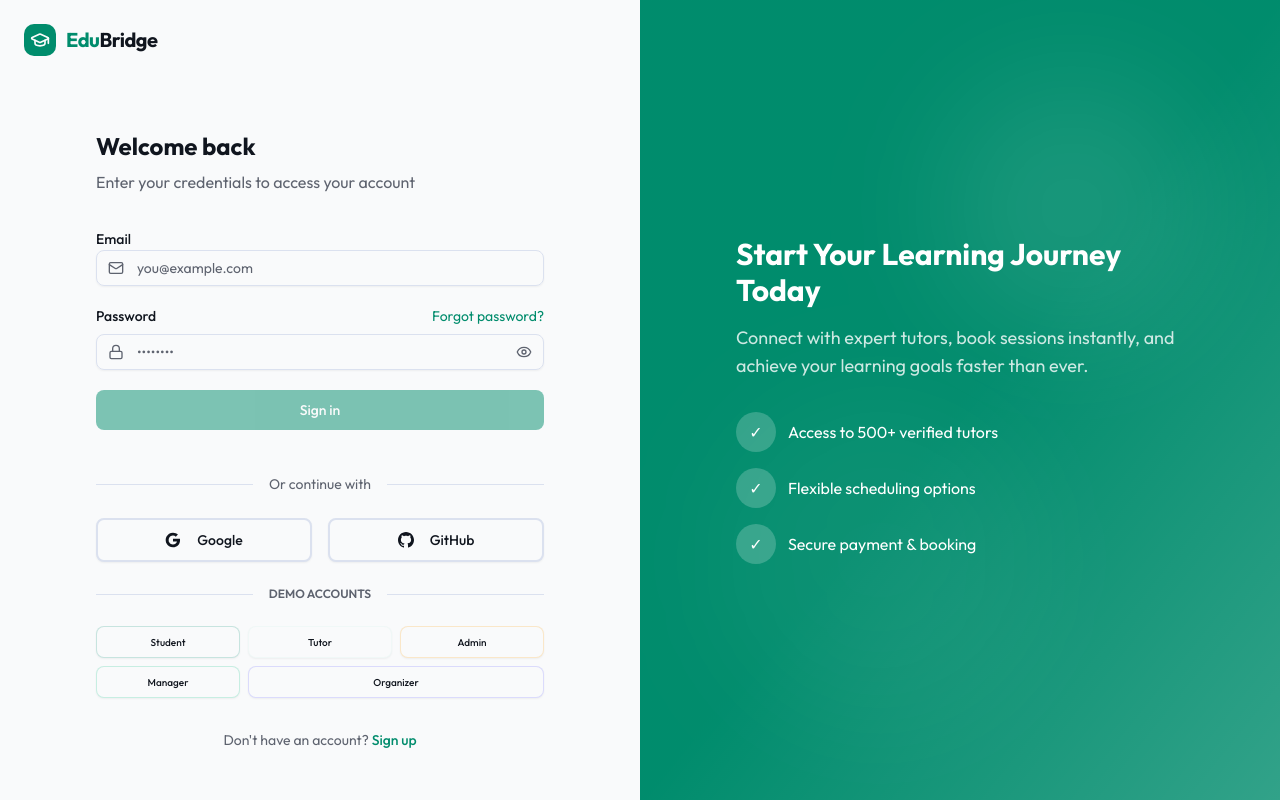
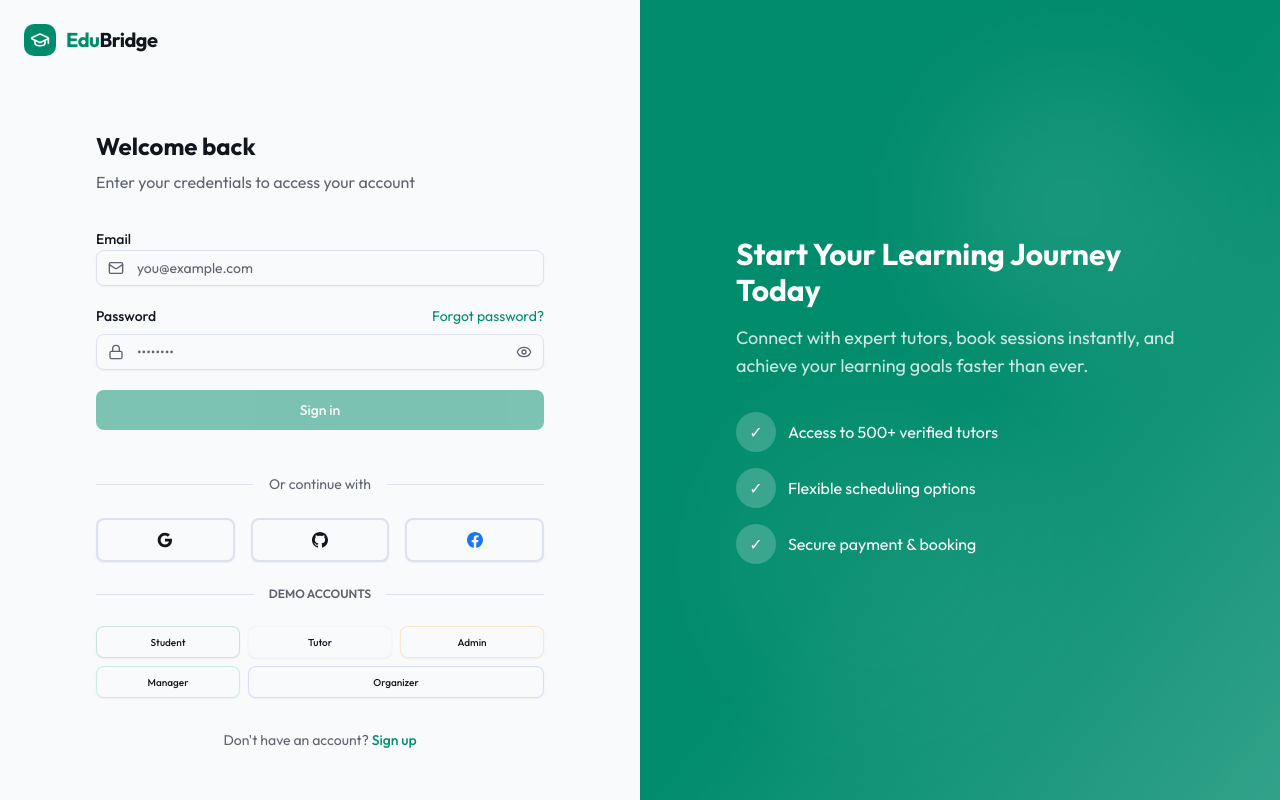
Before and after one commit to mozammal01/education-bridge-client, a Next.js app: page /login in a window 1280 px wide. Built offline with nearby package versions, Linux system fonts and the light colour scheme; no server answers.

Commit message:
feat: implement role selection modal and integrate social login providers into auth forms

```diff
--- a/src/components/auth/login-form.tsx
+++ b/src/components/auth/login-form.tsx
@@ -5,7 +5,7 @@
 import { Eye, EyeOff, Mail, Lock, Loader2 } from "lucide-react";
 import { Button } from "@/components/ui/button";
 import { Input } from "@/components/ui/input";
-import { GoogleIcon, GitHubIcon } from "@/components/icons";
+import { GoogleIcon, GitHubIcon, FacebookIcon } from "@/components/icons";
 import { type LoginForm } from "@/types";
 import { toast } from "sonner";
 import { useRouter } from "next/navigation";
@@ -48,7 +48,7 @@
     }
   };
 
-  const handleSocialLogin = async (provider: "google" | "github") => {
+  const handleSocialLogin = async (provider: "google" | "github" | "facebook") => {
     setSocialLoading(provider);
     try {
       const res = await fetch(`${BASE_URL}/api/auth/sign-in/social`, {
@@ -144,7 +144,7 @@
           </div>
         </div>
 
-        <div className="grid grid-cols-2 gap-4">
+        <div className="grid grid-cols-3 gap-4">
           <Button
             variant="outline"
             type="button"
@@ -155,9 +155,8 @@
             {socialLoading === "google" ? (
               <Loader2 className="mr-2 h-4 w-4 animate-spin" />
             ) : (
-              <GoogleIcon className="mr-2" />
+              <GoogleIcon />
             )}
-            Google
           </Button>
           <Button
             variant="outline"
@@ -169,9 +168,21 @@
             {socialLoading === "github" ? (
               <Loader2 className="mr-2 h-4 w-4 animate-spin" />
             ) : (
-              <GitHubIcon className="mr-2" />
+              <GitHubIcon />
             )}
-            GitHub
+          </Button>
+          <Button
+            variant="outline"
+            type="button"
+            className="w-full h-11 border-2 hover:bg-muted"
+            disabled={!!socialLoading}
+            onClick={() => handleSocialLogin("facebook")}
+          >
+            {socialLoading === "facebook" ? (
+              <Loader2 className="mr-2 h-4 w-4 animate-spin" />
+            ) : (
+              <FacebookIcon />
+            )}
           </Button>
         </div>
 
--- a/src/components/auth/register-form.tsx
+++ b/src/components/auth/register-form.tsx
@@ -10,7 +10,7 @@
 import { toast } from "sonner";
 import { useRouter } from "next/navigation";
 import { useAuth } from "@/context/auth-context";
-import { GoogleIcon, GitHubIcon } from "@/components/icons";
+import { GoogleIcon, GitHubIcon, FacebookIcon } from "@/components/icons";
 import { RoleSelectionModal } from "./role-selection-modal";
 import { BASE_URL } from "@/lib/api";
 
@@ -26,7 +26,7 @@
   const [isLoading, setIsLoading] = useState(false);
   const [socialLoading, setSocialLoading] = useState<string | null>(null);
   const [showRoleModal, setShowRoleModal] = useState(false);
-  const [selectedProvider, setSelectedProvider] = useState<"google" | "github">("google");
+  const [selectedProvider, setSelectedProvider] = useState<"google" | "github" | "facebook">("google");
   const router = useRouter();
   const { login } = useAuth();
 
@@ -73,7 +73,7 @@
     }
   };
 
-  const handleSocialClick = (provider: "google" | "github") => {
+  const handleSocialClick = (provider: "google" | "github" | "facebook") => {
     setSelectedProvider(provider);
     setShowRoleModal(true);
   };
@@ -267,7 +267,7 @@
           </div>
         </div>
 
-        <div className="grid grid-cols-2 gap-4">
+        <div className="grid grid-cols-3 gap-4">
           <Button
             variant="outline"
             type="button"
@@ -278,9 +278,8 @@
             {socialLoading === "google" ? (
               <Loader2 className="mr-2 h-4 w-4 animate-spin" />
             ) : (
-              <GoogleIcon className="mr-2" />
+              <GoogleIcon />
             )}
-            Google
           </Button>
           <Button
             variant="outline"
@@ -292,9 +291,21 @@
             {socialLoading === "github" ? (
               <Loader2 className="mr-2 h-4 w-4 animate-spin" />
             ) : (
-              <GitHubIcon className="mr-2" />
+              <GitHubIcon />
             )}
-            GitHub
+          </Button>
+          <Button
+            variant="outline"
+            type="button"
+            className="w-full h-11 border-2 hover:bg-muted"
+            disabled={!!socialLoading}
+            onClick={() => handleSocialClick("facebook")}
+          >
+            {socialLoading === "facebook" ? (
+              <Loader2 className="mr-2 h-4 w-4 animate-spin" />
+            ) : (
+              <FacebookIcon />
+            )}
           </Button>
         </div>
 
--- a/src/components/auth/role-selection-modal.tsx
+++ b/src/components/auth/role-selection-modal.tsx
@@ -17,7 +17,7 @@
   isOpen: boolean;
   onClose: () => void;
   onConfirm: (role: UserRole) => void;
-  provider: "google" | "github";
+  provider: "google" | "github" | "facebook";
   isLoading?: boolean;
 }
 
@@ -34,7 +34,7 @@
     onConfirm(selectedRole);
   };
 
-  const providerName = provider === "google" ? "Google" : "GitHub";
+  const providerName = provider === "google" ? "Google" : provider === "github" ? "GitHub" : "Facebook";
 
   return (
     <Dialog open={isOpen} onOpenChange={onClose}>
--- /dev/null
+++ b/src/components/icons/facebook.tsx
@@ -0,0 +1,16 @@
+import { cn } from "@/lib/utils";
+
+export function FacebookIcon({ className }: { className?: string }) {
+  return (
+    <svg
+      width="18"
+      height="18"
+      viewBox="0 0 24 24"
+      fill="currentColor"
+      xmlns="http://www.w3.org/2000/svg"
+      className={cn("text-[#1877F2]", className)}
+    >
+      <path d="M24 12.073c0-6.627-5.373-12-12-12s-12 5.373-12 12c0 5.99 4.388 10.954 10.125 11.854v-8.385H7.078v-3.47h3.047V9.43c0-3.007 1.792-4.669 4.533-4.669 1.312 0 2.686.235 2.686.235v2.953H15.83c-1.491 0-1.956.925-1.956 1.874v2.25h3.328l-.532 3.47h-2.796v8.385C19.612 23.027 24 18.062 24 12.073z" />
+    </svg>
+  );
+}
--- a/src/components/icons/index.ts
+++ b/src/components/icons/index.ts
@@ -1,2 +1,3 @@
 export { GoogleIcon } from "./google";
 export { GitHubIcon } from "./github";
+export { FacebookIcon } from "./facebook";
```
